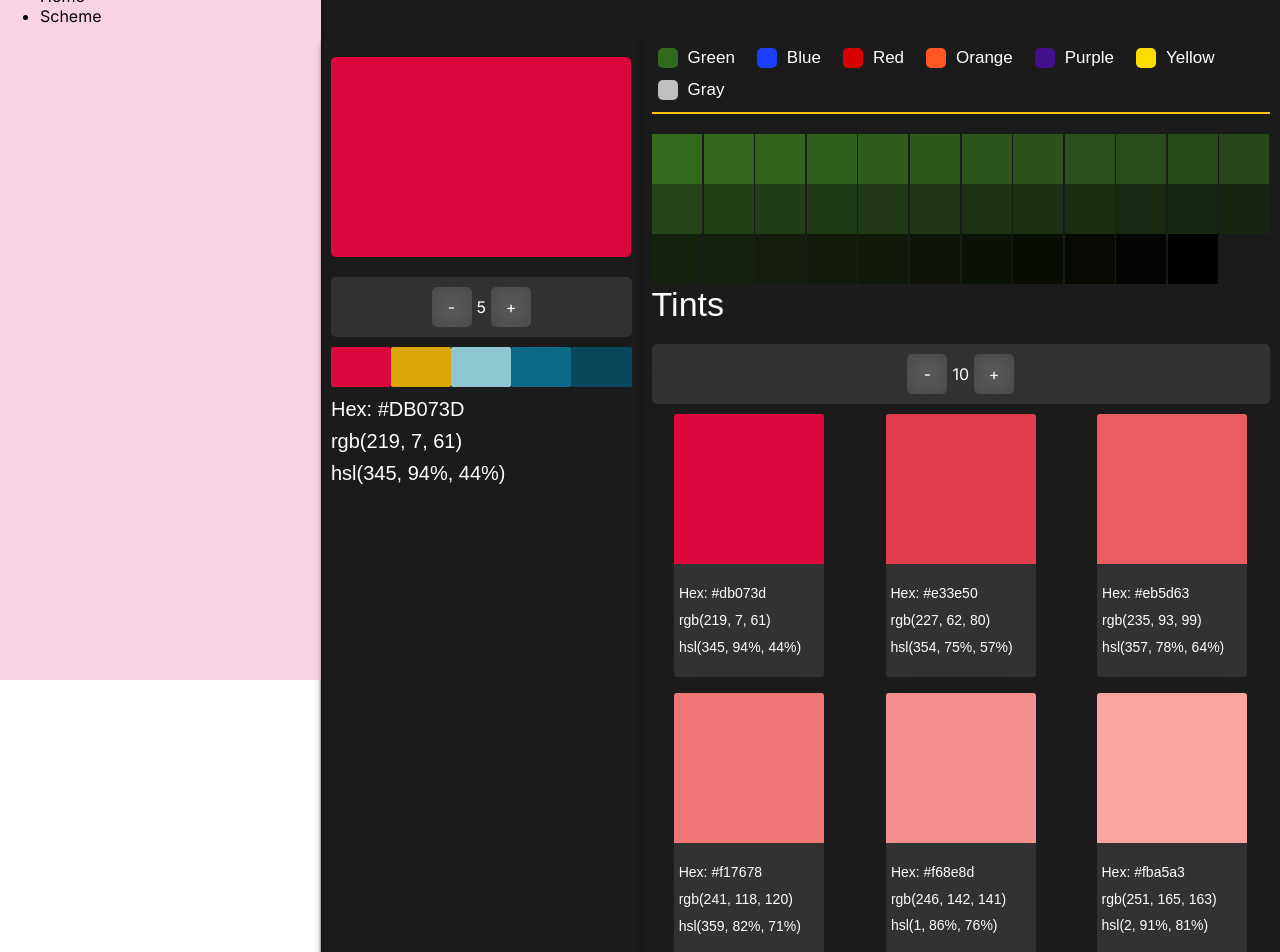
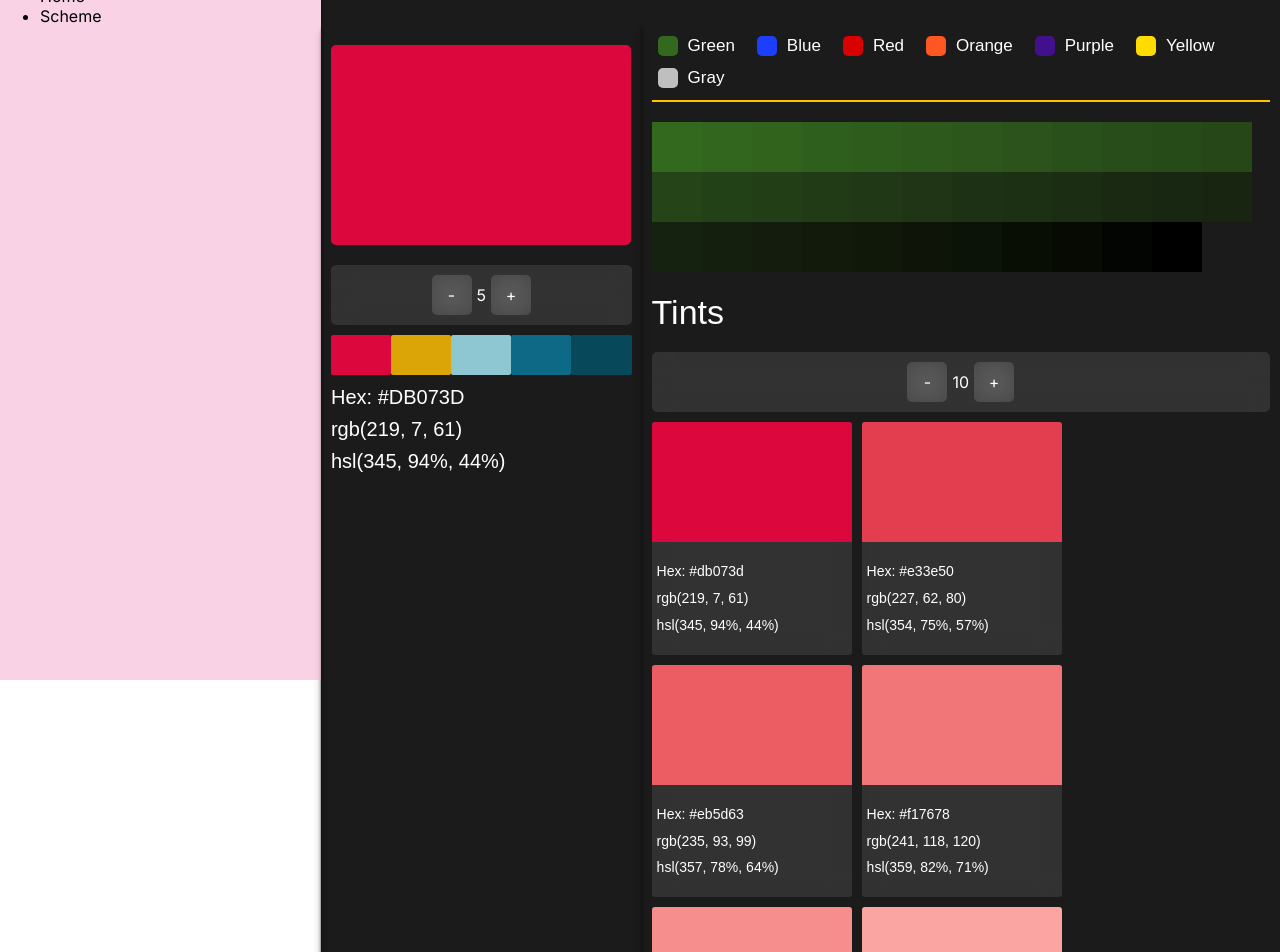
Before and after one commit to Andriikryl/custom-palette, a Next.js app: page /scheme in a window 1280 px wide. Shown: the part 120-1072 px from the top of the page. Built offline with nearby package versions, Linux system fonts and the light colour scheme.

Commit message:
add new styles

```diff
--- a/src/app/scheme/style.module.css
+++ b/src/app/scheme/style.module.css
@@ -8,7 +8,7 @@
     margin-block-end: 20px;
     font-family: var(--font-family);
     font-weight: 400;
-    font-size: 64px;
+    font-size: 54px;
     line-height: 120%;
     color: var(--white);
     margin-block-end: 30px;
@@ -76,17 +76,15 @@
 }
 
 .flow{
-    --min: 15ch;
-    --gap: 1rem;
-    display: grid;
-    place-items: center;
-    gap: var(--gap);
-    grid-template-columns: repeat(auto-fit, minmax(min(100%, var(--min)), 1fr));
+    display: flex;
+    flex-wrap: wrap;
+    gap: 10px;
+    margin-block-end: 20px;
 }
 
 .scheme__wrapper{
-    --size: 150px;
-    width: var(--size);
+    --size: 120px;
+    width: 200px;
     backdrop-filter: blur(10px);
     background-color: hsl(0, 0%, 100%, .1);
     border-radius: 3px;
@@ -94,7 +92,6 @@
 }
 
 .scheme__box{
-    width: var(--size);
     height: var(--size);
 }
 
@@ -178,10 +175,8 @@
 }
 
 .paletes__wrapper{
-    --min: 49px;
-    --gap: 0rem;
-    display: grid;
-    place-items: center;
-    gap: var(--gap);
-    grid-template-columns: repeat(auto-fit, minmax(min(100%, var(--min)), 1fr));
+    display: flex;
+    align-items: center;
+    flex-wrap: wrap;
+    margin-block-end: 20px;
 }
```
